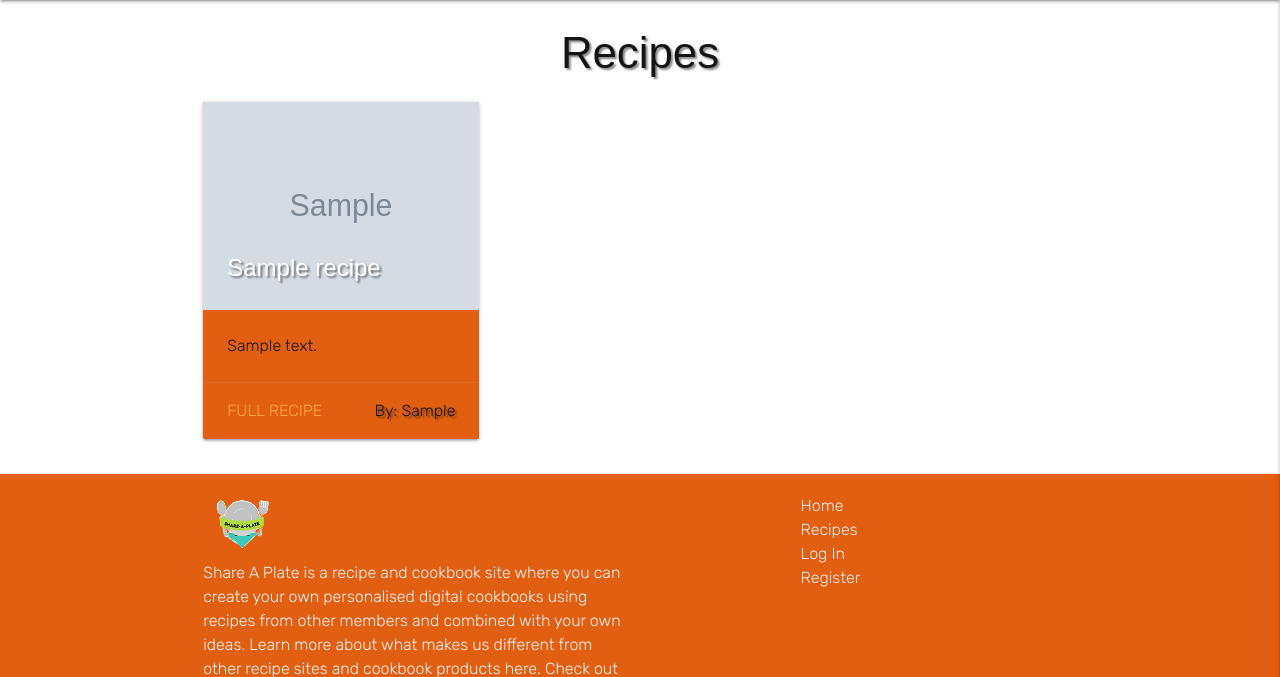
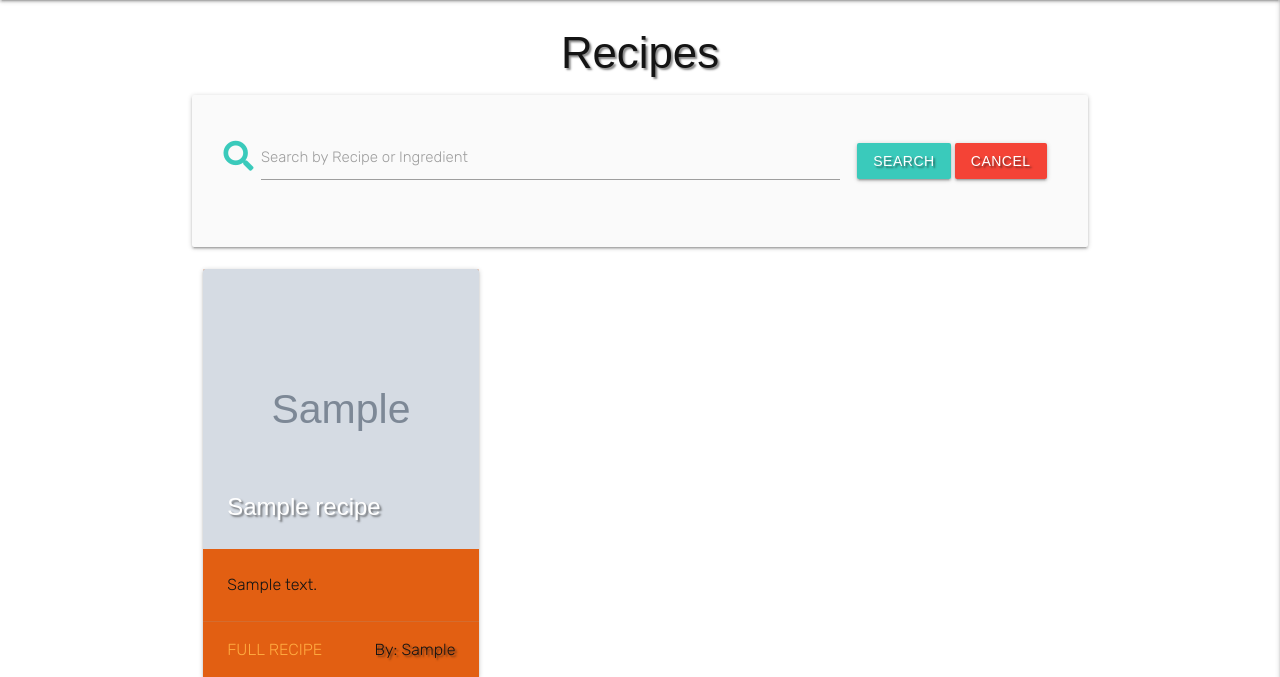
Before and after one commit to brimurphy/share-a-plate, a Flask app: page /recipes in a window 1280 px wide. Shown: the part 64-741 px from the top of the page. Run offline with Flask 2, Linux system fonts and the light colour scheme; grey boxes marked "Sample" are stand-in pictures; a database or web service that is not in the repository returns one stand-in record (values such as "Sample title"); some libraries are stand-ins or nearby versions; some web fonts are replaced.

Commit message:
Add search functionality for recipe page

```diff
--- a/app.py
+++ b/app.py
@@ -29,6 +29,14 @@ def home():
 @app.route("/recipes")
 def recipes():
     recipes = list(mongo.db.recipes.find())
+    users = mongo.db.users.find().sort("username", 1)
+    return render_template("recipes.html", recipes=recipes, users=users)
+
+
+@app.route("/search", methods=["GET", "POST"])
+def search():
+    query = request.form.get("query")
+    recipes = list(mongo.db.recipes.find({"$text": {"$search": query}}))
     users = mongo.db.users.find().sort("username", 1)
     return render_template("recipes.html", recipes=recipes, users=users)
 
@@ -205,6 +213,9 @@ def admin_page():
 def edit_user(user_id):
     if request.method == "POST":
         update = {
+            "username": request.form.get("edit_username"),
+            "email": request.form.get("edit_email"),
+            "password": request.form.get("edit_password"),
             "is_superuser": request.form.get("edit_user")
         }
         mongo.db.users.update({"_id": ObjectId(user_id)}, update)
--- a/templates/recipes.html
+++ b/templates/recipes.html
@@ -2,7 +2,23 @@
 
   <h3 class="center-align header-text text-shadow">Recipes</h3>
 
+  <section class="row card-panel grey lighten-5">
+    <form action="{{ url_for('search') }}" method="POST" class="col s12">
+      <div class="row valign-wrapper center-align">
+        <div class="input-field s12 m8">
+            <i class="fa fa-search prefix turquoise-text"></i>
+            <input type="text" name="query" id="query" size="70%" minlenght="3" class="validate" required>
+            <label for="query">Search by Recipe or Ingredient</label>
+        </div>
+        <div class="col s12 m4">
+            <button type="submit" class="btn text-shadow turquoise-bg btn-font">Search</button>
+            <a href="{{ url_for('recipes') }}" class="red btn text-shadow btn-font">Cancel</a>
+        </div>
+      </div>
+    </form>
+</section>
     <section class="row">
+      {% if recipes|length > 0 %}
         {% for recipe in recipes %}
           <div class="col s12 m6 l4">
             <div class="card orange-bg">
@@ -10,7 +26,7 @@
                 {% if session.user %}
                   <a class="btn-floating right turquoise-bg"><i class="fa fa-heart" aria-hidden="true"></i></a>
                 {% endif %}
-            <img src="{{ recipe.recipe_img }}" alt="Image of {{ recipe.recipe_name }}">
+                <img src="{{ recipe.recipe_img }}" alt="Image of {{ recipe.recipe_name }}" width="300" height="280">
                 <span class="card-title text-shadow header-text">{{ recipe.recipe_name }}</span>
               </div>
               <div class="card-content">
@@ -23,8 +39,9 @@
             </div>
           </div>
         {% endfor %}
+      {% else %}
+        <h4 class="red-text center-align">No Recipes or Ingredients found</h4>
+      {% endif %}
     </section>
 
-
-
 {% endblock %}
```
Lines whose indentation alone changed are shown as unchanged.
